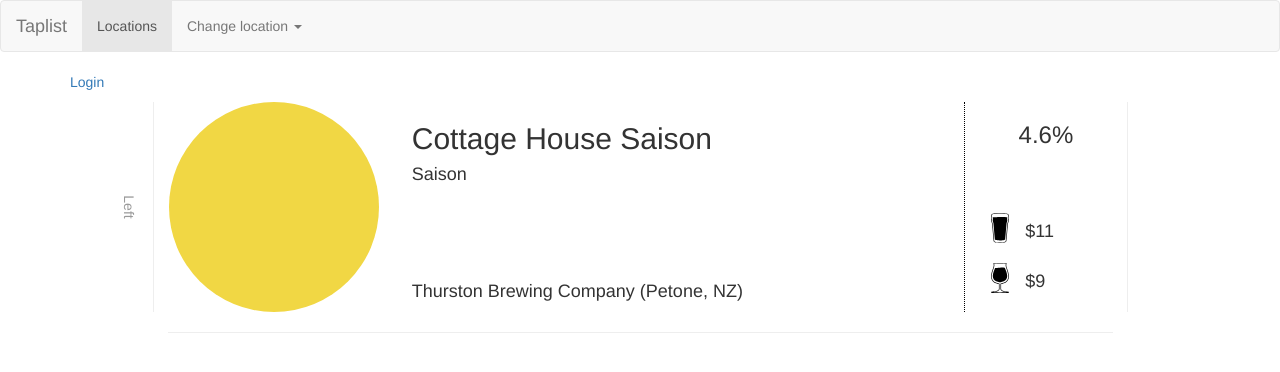
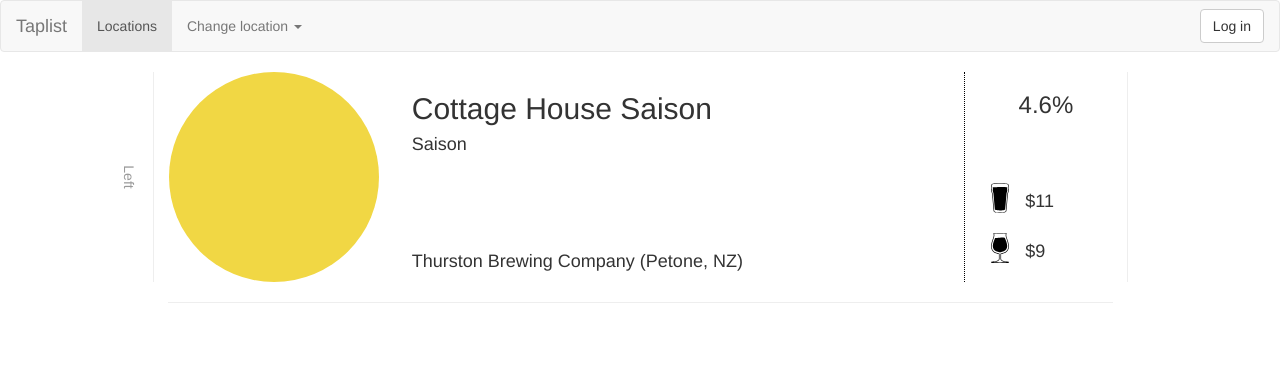
Before and after one commit to CapitalD/Taplist, a Flask app: template app/templates/index.html in a window 1280 px wide. Shown: the top 372 px of the page. Run offline with Flask 2, Linux system fonts and the light colour scheme; the template is opened without the code that fills it, so the values that code supplies are empty; parts of the project's set-up code (start-up, migrations or seed data) failed here and were passed over; some libraries are stand-ins or nearby versions.

Commit message:
Moved login actions into header and introduced admin nav item

```diff
--- a/app/templates/index.html
+++ b/app/templates/index.html
@@ -2,11 +2,6 @@
 {% block title %}Home{% endblock %}
 {% block body %}
 
-{% if current_user.is_authenticated %}
-<p>Hi {{current_user.email}}.  <a href="{{url_for('logout')}}">Logout</a></p>
-{% else %}
-<p><a href="{{url_for('login')}}">Login</a></p>
-{% endif %}
 <div class="row">
   <div class="col-xs-10 col-xs-offset-1">
 
--- a/app/templates/layout.html
+++ b/app/templates/layout.html
@@ -37,6 +37,23 @@
               </ul>
             </li>
           </ul>
+          <ul class="nav navbar-nav navbar-right">
+            {% if current_user.is_authenticated %}
+              <li class="dropdown">
+                <a href="#" class="dropdown-toggle" data-toggle="dropdown" role="button" aria-haspopup="true" aria-expanded="false">Admin <span class="caret"></span></a>
+                <ul class="dropdown-menu">
+                  <li><a href="{{ url_for('add_location')}}">Add a location</a></li>
+                </ul>
+              </li>
+              <li>
+                <button type="button" name="logout" class="btn btn-default navbar-btn" href="{{url_for('logout')}}">Log out</button>
+              </li>
+            {% else %}
+              <li>
+                <button type="button" name="login" class="btn btn-default navbar-btn" href="{{url_for('login')}}">Log in</button>
+              </li>
+            {% endif %}
+          </ul>
 
         </div>
       </div>
@@ -52,6 +69,15 @@
 
     <script src="{{ url_for('static', filename='js/lib/jquery-3.2.0.min.js') }}"></script>
     <script src="{{ url_for('static', filename='js/lib/bootstrap.min.js') }}"></script>
+    <script type="text/javascript">
+      $('button[name="login"]').on('click', function() {
+        window.location.href = "{{url_for('login')}}";
+      });
+
+      $('button[name="logout"]').on('click', function() {
+        window.location.href = "{{url_for('logout')}}";
+      });
+    </script>
     {% block endbody %}
     {% endblock %}
   </body>
```
